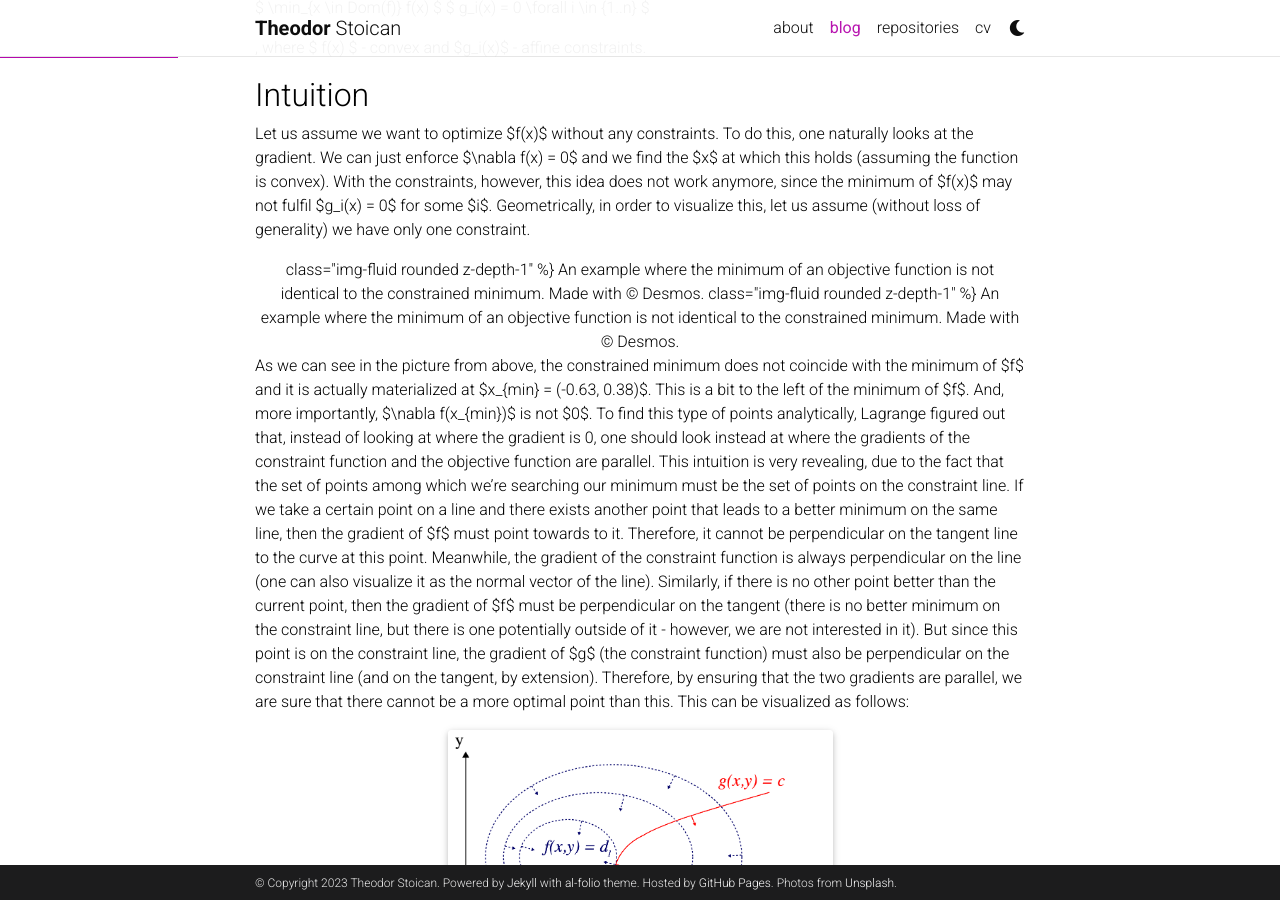
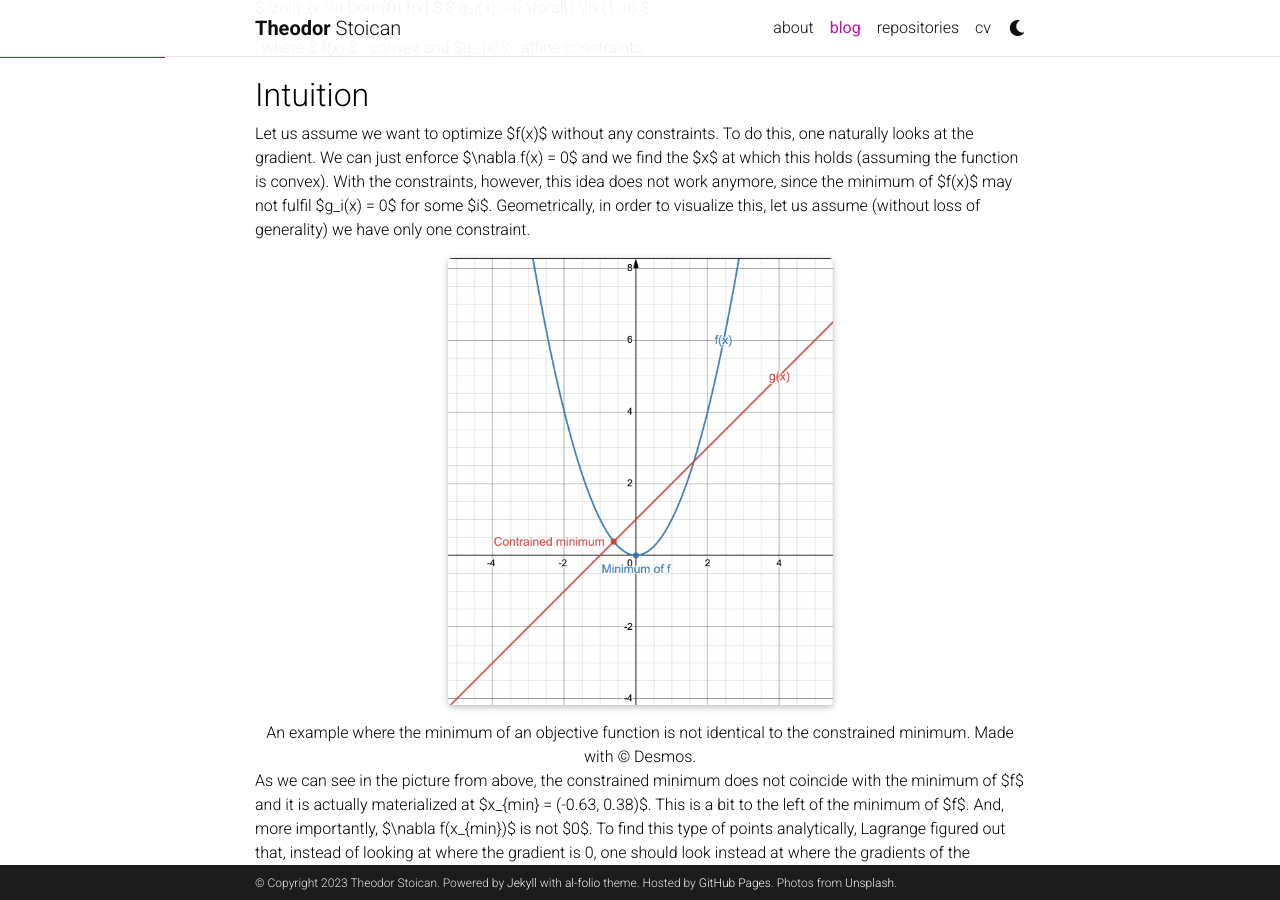
Before and after one commit to theostoican/theostoican.github.io, a Jekyll site: the page built from _posts/2023-05-28-lagrangian.md, in a window 1280 px wide and 900 px high, scrolled down 699 px. Built offline with Jekyll 4.4.1, drawn with Linux system fonts in a browser that asks for light colours; full-size pictures stand in for the smaller copies a plugin makes; comment, search, counter and statistics services are not loaded; a style sheet for code colours, icons or effects is not loaded.

Commit message:
Fix missing image.

```diff
--- a/_posts/2023-05-28-lagrangian.md
+++ b/_posts/2023-05-28-lagrangian.md
@@ -23,10 +23,9 @@ $ g_i(x) = 0 \forall i \in {1..n} $
 
 Let us assume we want to optimize $f(x)$ without any constraints. To do this, one naturally looks at the gradient. We can just enforce $\nabla f(x) = 0$ and we find the $x$ at which this holds (assuming the function is convex). With the constraints, however, this idea does not work anymore, since the minimum of $f(x)$ may not fulfil $g_i(x) = 0$ for some $i$. Geometrically, in order to visualize this, let us assume (without loss of generality) we have only one constraint.
 
+
 <div style="text-align: center;">
- class="img-fluid rounded z-depth-1" %}
-An example where the minimum of an objective function is not identical to the constrained minimum. Made with &copy; Desmos.
- class="img-fluid rounded z-depth-1" %}
+{% include figure.html path="assets/img/lagrangian/min_f_not_constrained_min.png" class="img-fluid w-50 rounded z-depth-1" %}
 An example where the minimum of an objective function is not identical to the constrained minimum. Made with &copy; Desmos.
 </div>
 
```
